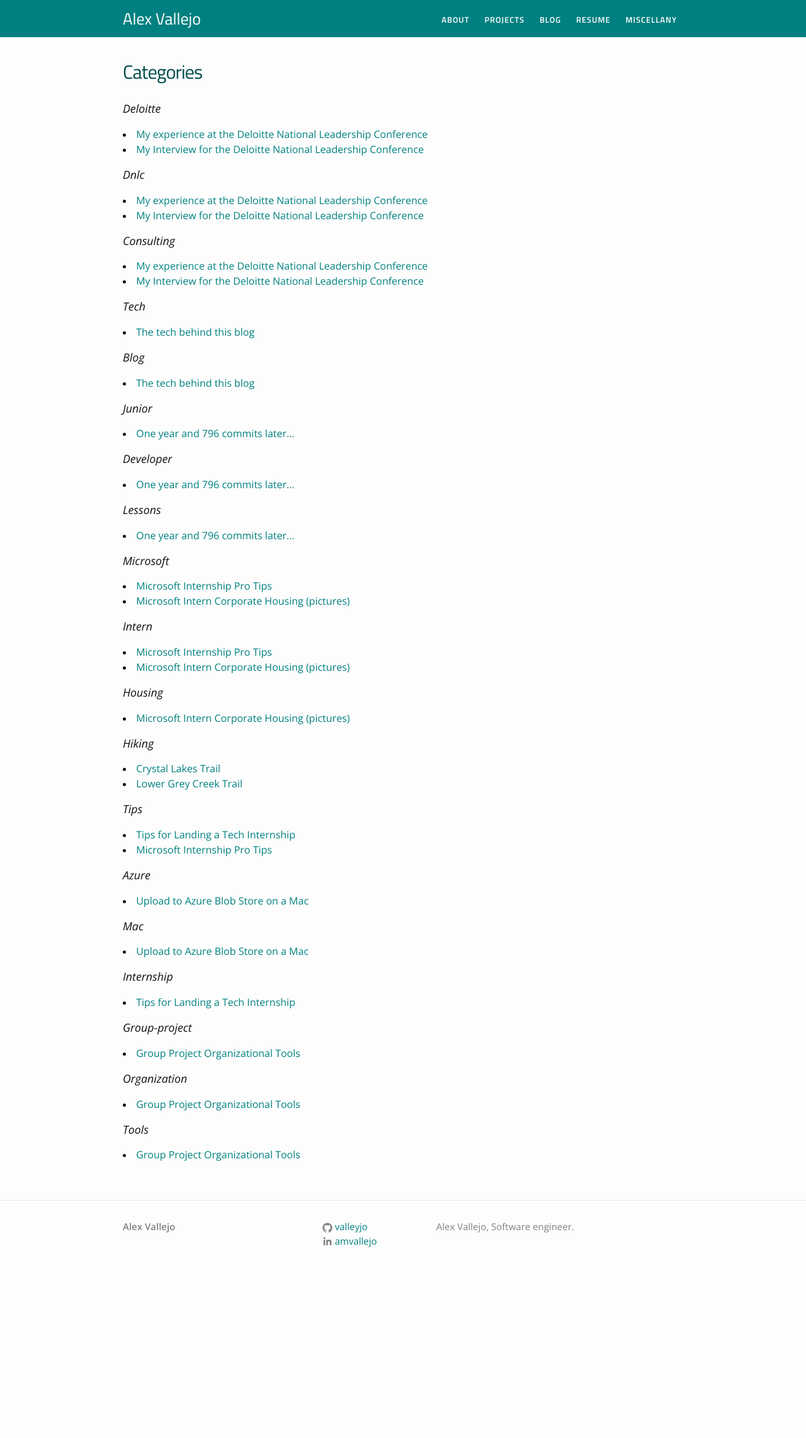
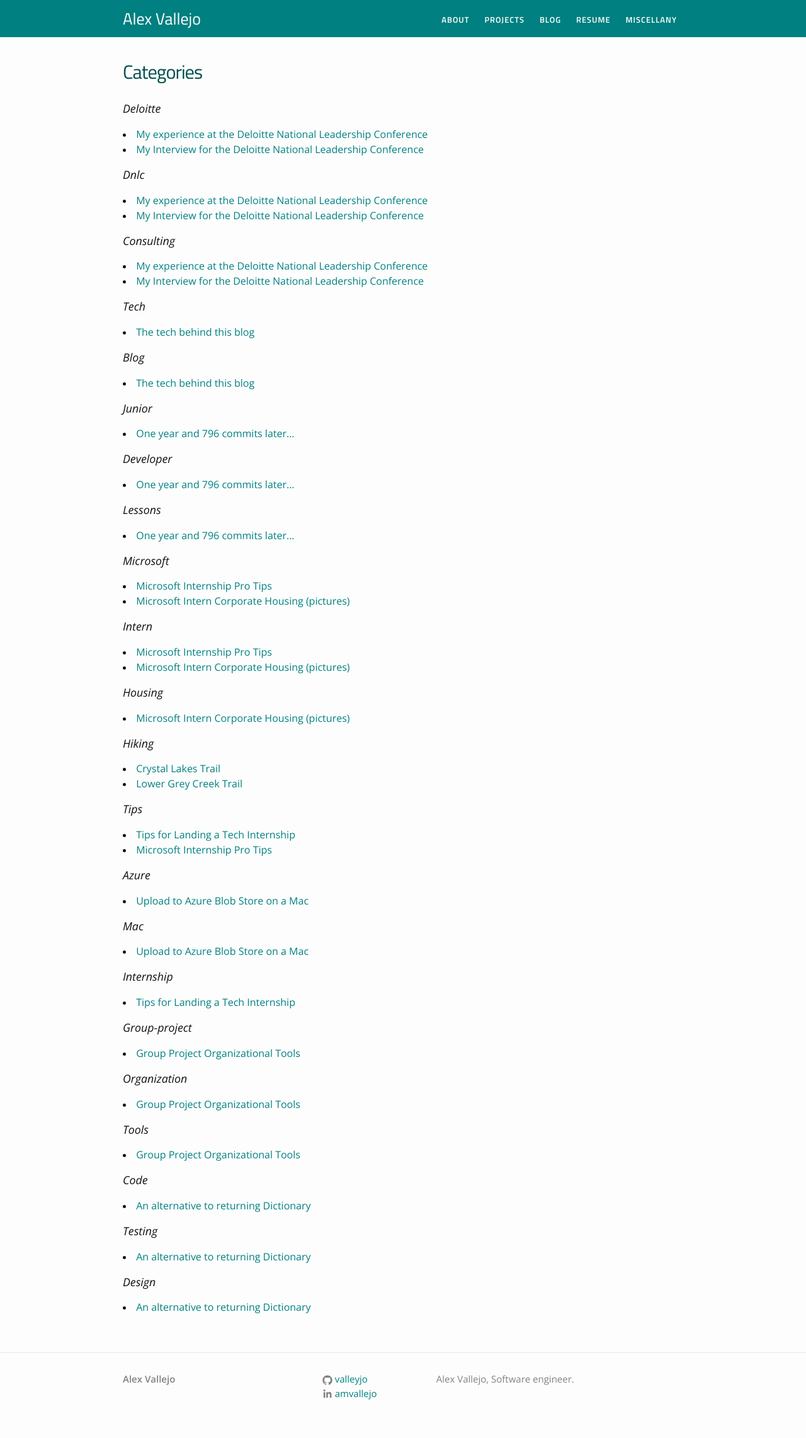
Before and after one commit to valleyjo/valleyjo.github.io, a Jekyll site: the page built from categories.md, in a window 1280 px wide. Shown: the whole page at 63% size. Built offline with Jekyll 4.4.1, drawn with Linux system fonts in a browser that asks for light colours; before the commit the page ends 2041 px from its top, so only the background shows below that; part of the change alters nothing that is shown.

Commit message:
Add dictionary blog post

```diff
--- /dev/null
+++ b/_posts/2021-08-12-dictionary-alternative.md
@@ -0,0 +1,87 @@
+---
+layout: post
+title: An alternative to returning Dictionary
+date: 2021-08-13 15:10:00
+description: A case sensitivity bug breaks the service. How can we write more testable code?
+categories: [code,testing,design]
+---
+Should you really be passing that dictionary / hashmap between classes or if it should be a first class collection? Let me share a cautionary tale.
+
+My team had a bug where a core scenario broke due to a case sensitivity error. The code with the bug was a private inner function:
+{% highlight csharp linenos %}
+// C#
+private async Task<Dictionary<string, byte[]>> GetBytesForIdsAsync(List<Guid> ids)
+{
+  // (1) Use the client to get the payload
+  List<ByteMessage> messages = await this.client.GetBytesForIdsAsync(ids);
+  var idByteMap = new Dictionary<string, byte[]>();
+  var retrievedIds = new List<string>(ids.Count);
+
+  // (2) Parse the payloads and add to the map
+  // (3) Save the retrieved Ids for logging
+  foreach (ByteMessage message in messages)
+  {
+    byte[] payload = Convert.FromBase64String(
+      Encoding.UTF8.GetString(message.Content));
+
+    idByteMap.Add(message.Id, payload);
+    retrievedIds.Add(message.Id);
+  }
+
+  // (4) log the list of IDs requested and retrieved
+  this.Log(
+    $"Requested Ids: '{string.Join(',', secretIds)}'; Retrieved Ids: '{string.Join(','. retrievedIds)}'");
+
+  return idByteMap;
+}
+{% endhighlight %}
+
+The dictionary was accessed with a key in lower case while `ByteMessage.Id` on line 16 was upper case. Therefore, the byte payload was “missing” which broke the scenario.
+
+Two easy fixes are apparent:
+1. Use `StringComparer.OrginalIgnoreCase` as a constructor parameter for the Dictionary
+2. Use `Guid` as the key type rather than `string`
+
+#2 is a poor solution because the code that accesses this Dictionary does so with a string. This would require adding even more test cases each time the Dictionary is accessed to handle cases where Guid.Parse fails.
+
+While both would solve this bug, they don’t address the root of the problem: **testability**.
+
+This code is very difficult to test. Since it’s a private function, one must test it through the calling public function. For each unit test in `GetBytesForIdsAsync` one must perform all the setup required for the calling function. In this case it involved configuring several non-trivial parameters and mocking the client. All of this is in addition to the other unit tests required for the calling function.
+
+Understandably, no one wants to do this much work to unit test. The result is that many scenarios in `GetBytesForIdsAsync` remain untested. In fact, only 1/7 test cases was tested properly which explains why failure occurred.
+
+How can this code be refactored to be more testable? Let’s try using a first class collection.
+
+{% highlight csharp linenos %}
+// C#
+private async Task<ByteCollection> GetBytesForIdsAsync(List<Guid> ids)
+{
+  // (1) Use the client to get the payload
+  List<ByteMessage> messages = await this.client.GetBytesForIdsAsync(ids);
+
+  // (2) Parse the payloads and add to the map
+  // (3) Save the retrieved Ids for logging
+  var result = new ByteCollection(messages);
+
+  // (4) log the list of IDs requested and retrieved
+  this.Log(
+    $"Requested Ids: {string.Join(',', secretIds)}; Retrieved Ids: {result}");
+
+  return result;
+}
+{% endhighlight %}
+
+The implementation of `ByteCollection` is an exercise for the reader. Providing an implementation for `this[sting key]` allows the `ByteCollection` to function similarly to a regular dictionary (ex: `byteCollection[myKey] = newValue`).
+
+There are several key advantages to this approach:
+
+1. All tests cases can be performed directly on `ByteCollection`
+2. All tests are very simple – no mocks or non-trivial parameter setup
+3. A common and well-tested access pattern via `this[string key]`
+  1. No additional tests needed when `ByteCollection` is accessed to test errors
+4. ByteCollection is the right place to add more functionality in the event it becomes required
+5. Readability is increased because each line in `GetBytesForIdsAsync` now operates on a similar level of abstraction
+
+A combination of #1 and #2 leads to easily covering all seven unit test cases. As one focuses directly on these small test cases, one is much more likely to consider the case sensitivity issue. It’s easy to forget the case sensitivity edge case when attempting to test functionality several levels deep in private methods.
+
+If you find yourself passing a dictionary between classes, ask yourself if a first class collection wrapping the dictionary will increase testability and readability.
--- a/_sass/_syntax-highlighting.scss
+++ b/_sass/_syntax-highlighting.scss
@@ -1,7 +1,13 @@
 /**
  * Syntax highlighting styles
  */
+
 .highlight {
+    pre, code {
+        border: none;
+        overflow: hidden;
+    }
+
     background: #fff;
     @extend %vertical-rhythm;
 
```
